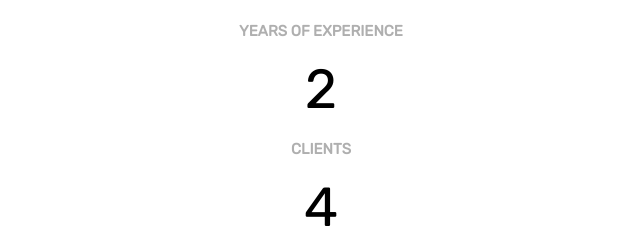
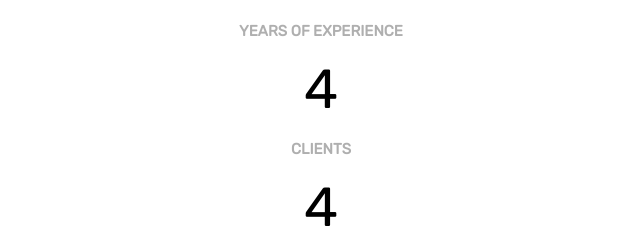
Before and after one commit to jrmart12/Portfolio, an Astro site: page / in a window 1280 px wide. Shown: the part 2011-2251 px from the top of the page, 319-959 px from the left. Built offline with nearby package versions, Linux system fonts and the light colour scheme; Astro itself is replaced by a stand-in of ours.

Commit message:
Update index.astro

```diff
--- a/src/pages/index.astro
+++ b/src/pages/index.astro
@@ -169,7 +169,7 @@ import { SITE_TITLE, SITE_DESCRIPTION } from "../config";
           <section class="right-section">
             <div class="years reveal">
               <h2>Years of Experience</h2>
-              <p>2</p>
+              <p>4</p>
             </div>
             <div class="jobs reveal">
               <h2>clients</h2>
```
